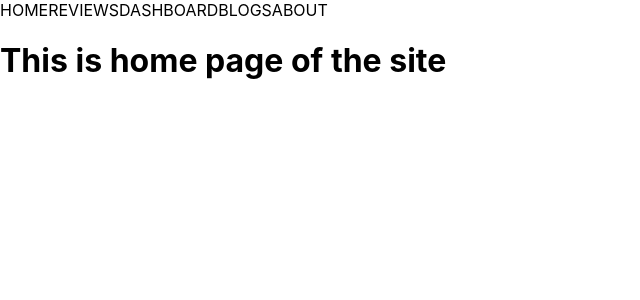
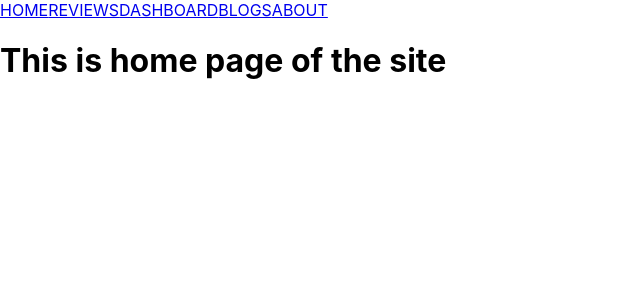
Before and after one commit to KsKarim7/hp-pavilion-review, a React (Create React App) app: page / in a window 1280 px wide. Shown: the top 300 px of the page, without its empty margins (0-640 px from the left). Built offline with nearby package versions, Linux system fonts and the light colour scheme.

Commit message:
404 error component added

```diff
--- a/src/App.js
+++ b/src/App.js
@@ -4,6 +4,7 @@ import Blogs from './Components/Blogs/Blogs';
 import Dashboard from './Components/Dashboard/Dashboard';
 import Header from './Components/Header/Header';
 import Home from './Components/Home/Home';
+import NotFound from './Components/NotFound/NotFound';
 import Review from './Components/Review/Review';
 
 function App() {
@@ -11,11 +12,12 @@ function App() {
     <div>
       <Header></Header>
       <Routes>
-        <Route path='/' element={<Home></Home>}></Route>
-        <Route path='/home' element={<Home></Home>}></Route>
-        <Route path='/reviews' element={<Review></Review>}></Route>
-        <Route path='/dashboard' element={<Dashboard></Dashboard>}></Route>
-        <Route path='/blogs' element={<Blogs></Blogs>}></Route>
+        <Route path='/' element={<Home />}></Route>
+        <Route path='/home' element={<Home />}></Route>
+        <Route path='/reviews' element={<Review />}></Route>
+        <Route path='/dashboard' element={<Dashboard />}></Route>
+        <Route path='/blogs' element={<Blogs />}></Route>
+        <Route path='*' element={<NotFound></NotFound>}></Route>
       </Routes>
 
     </div>
--- a/src/Components/Header/Header.js
+++ b/src/Components/Header/Header.js
@@ -1,13 +1,14 @@
 import React from 'react';
+import { Link } from 'react-router-dom';
 
 const Header = () => {
     return (
         <nav>
-            <line to="/home">HOME</line>
-            <line to="/reviews">REVIEWS</line>
-            <line to="/dashboard">DASHBOARD</line>
-            <line to="/blogs">BLOGS</line>
-            <line to="/about">ABOUT</line>
+            <Link to="/home">HOME</Link>
+            <Link to="/reviews">REVIEWS</Link>
+            <Link to="/dashboard">DASHBOARD</Link>
+            <Link to="/blogs">BLOGS</Link>
+            <Link to="/about">ABOUT</Link>
         </nav>
     );
 };
--- /dev/null
+++ b/src/Components/NotFound/NotFound.js
@@ -0,0 +1,11 @@
+import React from 'react';
+
+const NotFound = () => {
+    return (
+        <div>
+            <h1>404 ERROR: <br /> Things you are looking is not available here </h1>
+        </div>
+    );
+};
+
+export default NotFound;
```
Also changed, not shown: src/index.js (+4 -4 lines).
